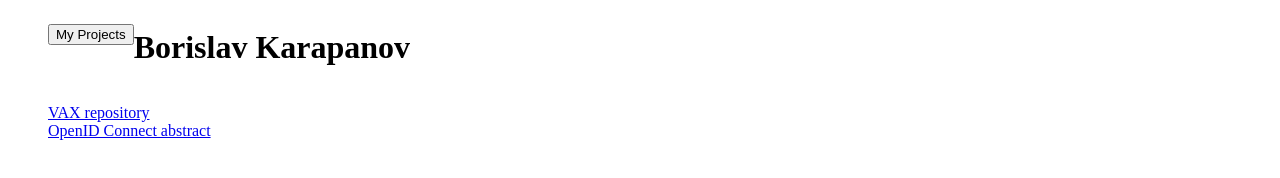
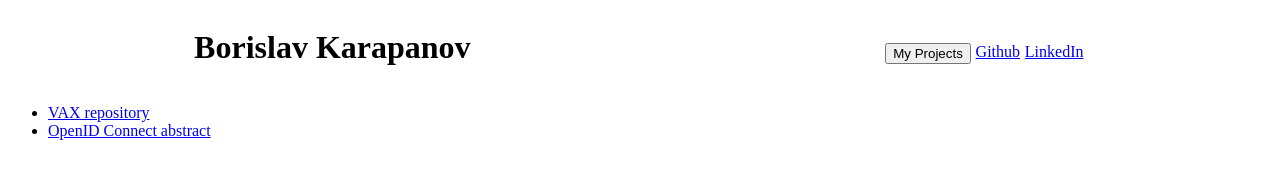
Before and after one commit to Borislav-K/borislav-k.github.io, a plain HTML site: page index.html in a window 1280 px wide. Drawn offline with Linux system fonts and the light colour scheme.

Commit message:
Add github & linkedin links

```diff
--- a/index.html
+++ b/index.html
@@ -9,16 +9,22 @@
 </head>
 <body>
 <header id="main-header">
+    <h1>
+        Borislav Karapanov
+    </h1>
     <nav>
-        <ul>
+        <ul id="navigation-list">
             <li>
-                <button id="nav-repos-button">My Projects</button>
+                <button id="nav-projects-button">My Projects</button>
+            </li>
+            <li>
+                <a href="https://github.com/Borislav-K" target="_blank">Github</a>
+            </li>
+            <li>
+                <a href="https://www.linkedin.com/in/borislav-karapanov-9284ab173/" target="_blank">LinkedIn</a>
             </li>
         </ul>
     </nav>
-    <h1>
-        Borislav Karapanov
-    </h1>
 </header>
 <main>
     <section>
--- a/scripts/init.js
+++ b/scripts/init.js
@@ -1,5 +1,5 @@
 window.addEventListener('DOMContentLoaded', function () {
-    let showReposButton = document.getElementById('nav-repos-button');
+    let showReposButton = document.getElementById('nav-projects-button');
     showReposButton.addEventListener('click', function () {
         alert('Repositories to be added!');
     });
--- a/styles/style.css
+++ b/styles/style.css
@@ -1,7 +1,16 @@
 #main-header {
-    display: flex
+    display: flex;
+    justify-content: space-around;
+    align-items: baseline;
 }
 
-ul {
+#navigation-list {
+    display: flex;
+    justify-content: space-evenly;
     list-style-type: none;
+
 }
+
+#navigation-list li {
+    padding: 0.15rem;
+}
```
